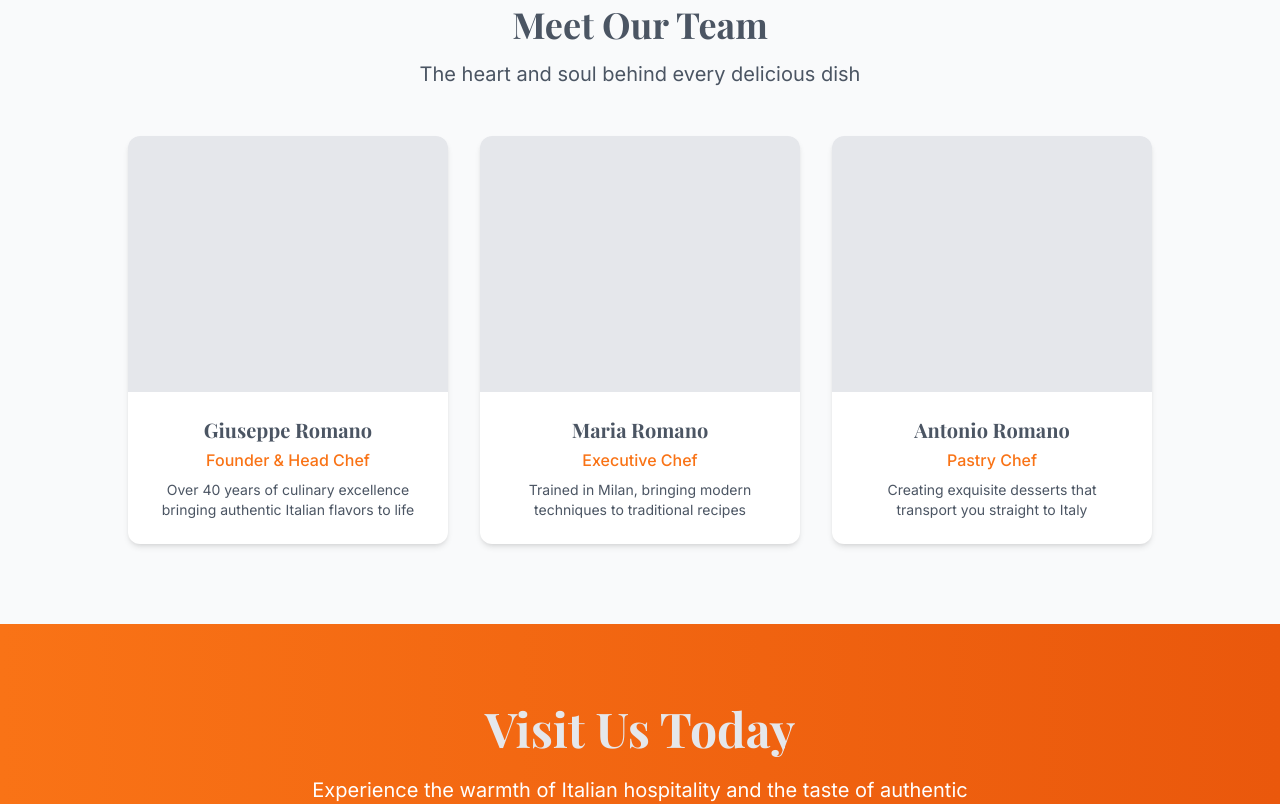
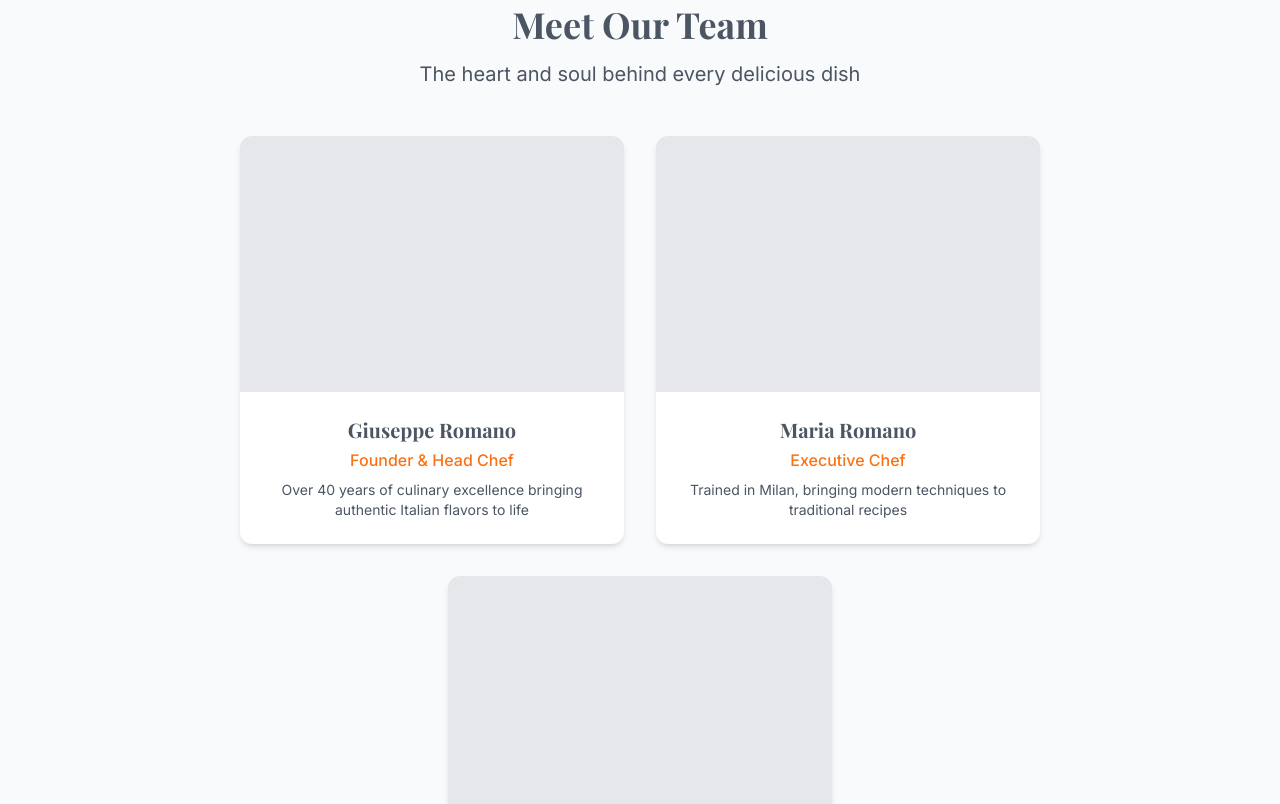
Before and after one commit to APMusyoka/restaurant-ordering, a Next.js app: page /about in a window 1280 px wide. Shown: the part 1520-2324 px from the top of the page. Built offline with nearby package versions, Linux system fonts and the light colour scheme; a web font is replaced by a local one.

Commit message:
style: update team section to use flexible wrapping layout
- Replaced CSS grid with Flexbox wrapping
- Enabled center alignment for orphaned items on tablet screens
- Set max-width for cards to ensure optimal readability on all devices
- Removed complex grid column spanning logic

```diff
--- a/src/app/about/page.tsx
+++ b/src/app/about/page.tsx
@@ -105,8 +105,8 @@ export default function AboutPage() {
                     <p className="text-xl text-gray-600 text-center mb-12 max-w-2xl mx-auto">
                         The heart and soul behind every delicious dish
                     </p>
-                    <div className="grid grid-cols-1 md:grid-cols-3 gap-8 max-w-5xl mx-auto">
-                        <div className="bg-white rounded-xl shadow-md overflow-hidden">
+                    <div className="flex flex-wrap justify-center gap-8 max-w-6xl mx-auto">
+                        <div className="w-full max-w-sm bg-white rounded-xl shadow-md overflow-hidden">
                             <div className="h-64 bg-gray-200"></div>
                             <div className="p-6 text-center">
                                 <h3 className="text-xl font-bold mb-1">Giuseppe Romano</h3>
@@ -117,7 +117,7 @@ export default function AboutPage() {
                             </div>
                         </div>
 
-                        <div className="bg-white rounded-xl shadow-md overflow-hidden">
+                        <div className="w-full max-w-sm bg-white rounded-xl shadow-md overflow-hidden">
                             <div className="h-64 bg-gray-200"></div>
                             <div className="p-6 text-center">
                                 <h3 className="text-xl font-bold mb-1">Maria Romano</h3>
@@ -128,7 +128,7 @@ export default function AboutPage() {
                             </div>
                         </div>
 
-                        <div className="bg-white rounded-xl shadow-md overflow-hidden">
+                        <div className="w-full max-w-sm bg-white rounded-xl shadow-md overflow-hidden">
                             <div className="h-64 bg-gray-200"></div>
                             <div className="p-6 text-center">
                                 <h3 className="text-xl font-bold mb-1">Antonio Romano</h3>
```
